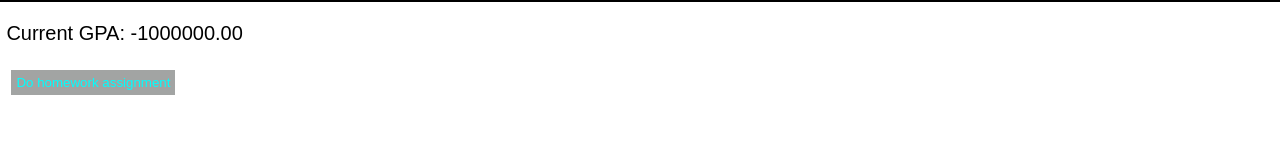
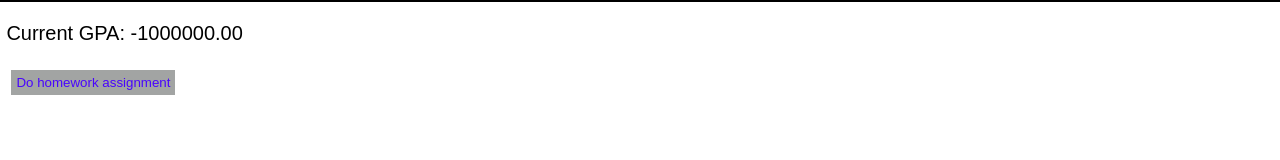
Before and after one commit to d4ruth/d4ruth.github.io, a plain HTML site: page index.html in a window 1280 px wide. Shown: the part 127-287 px from the top of the page. Drawn offline with Linux system fonts and the light colour scheme.

Commit message:
new button text color

```diff
--- a/style.css
+++ b/style.css
@@ -19,7 +19,7 @@ p {
 button {
 	margin: 5px;
 	background-color:#A2A4A3;
-	color: aqua;
+	color: #4905FE;
 	border: none;
 	padding: 5px;
 }
```
